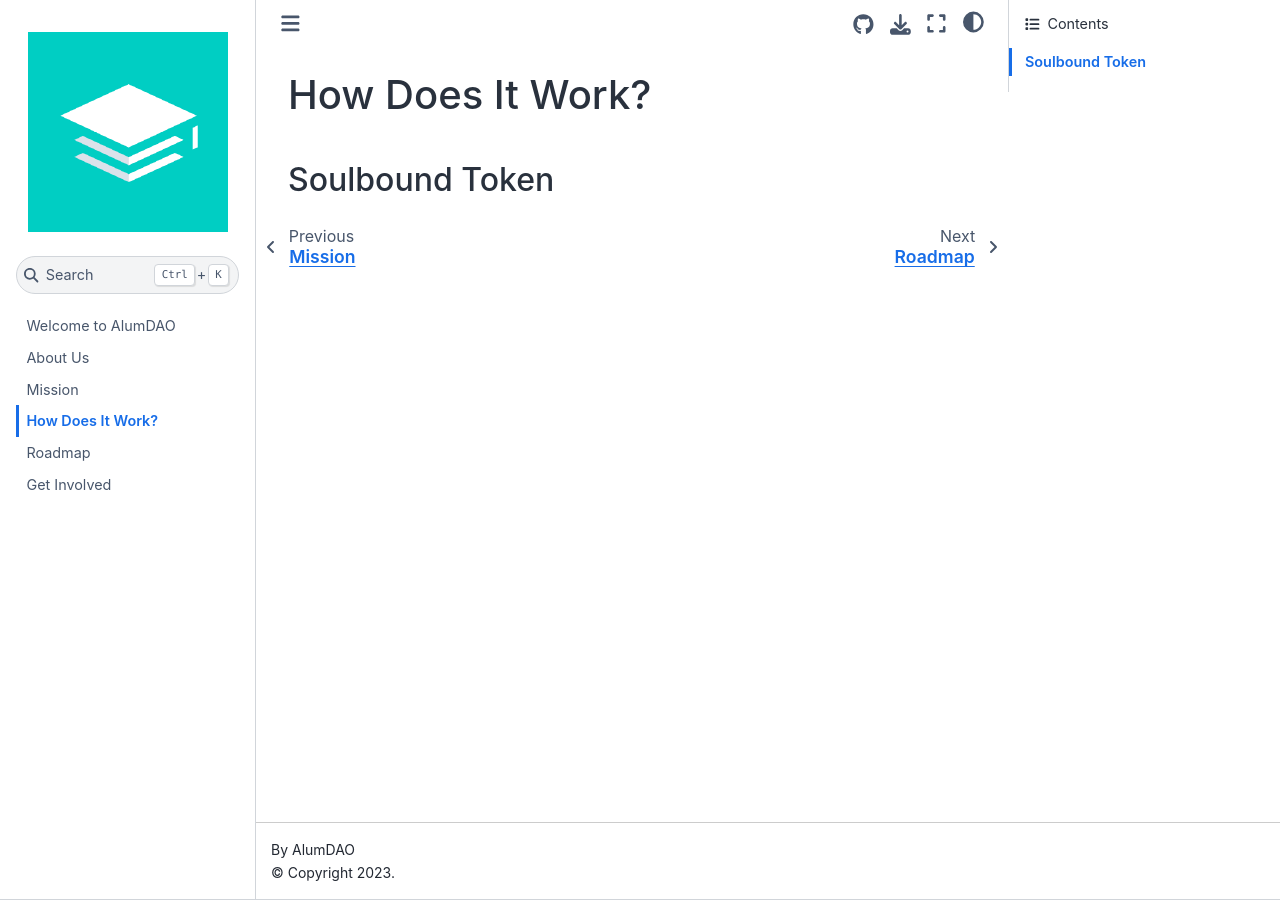
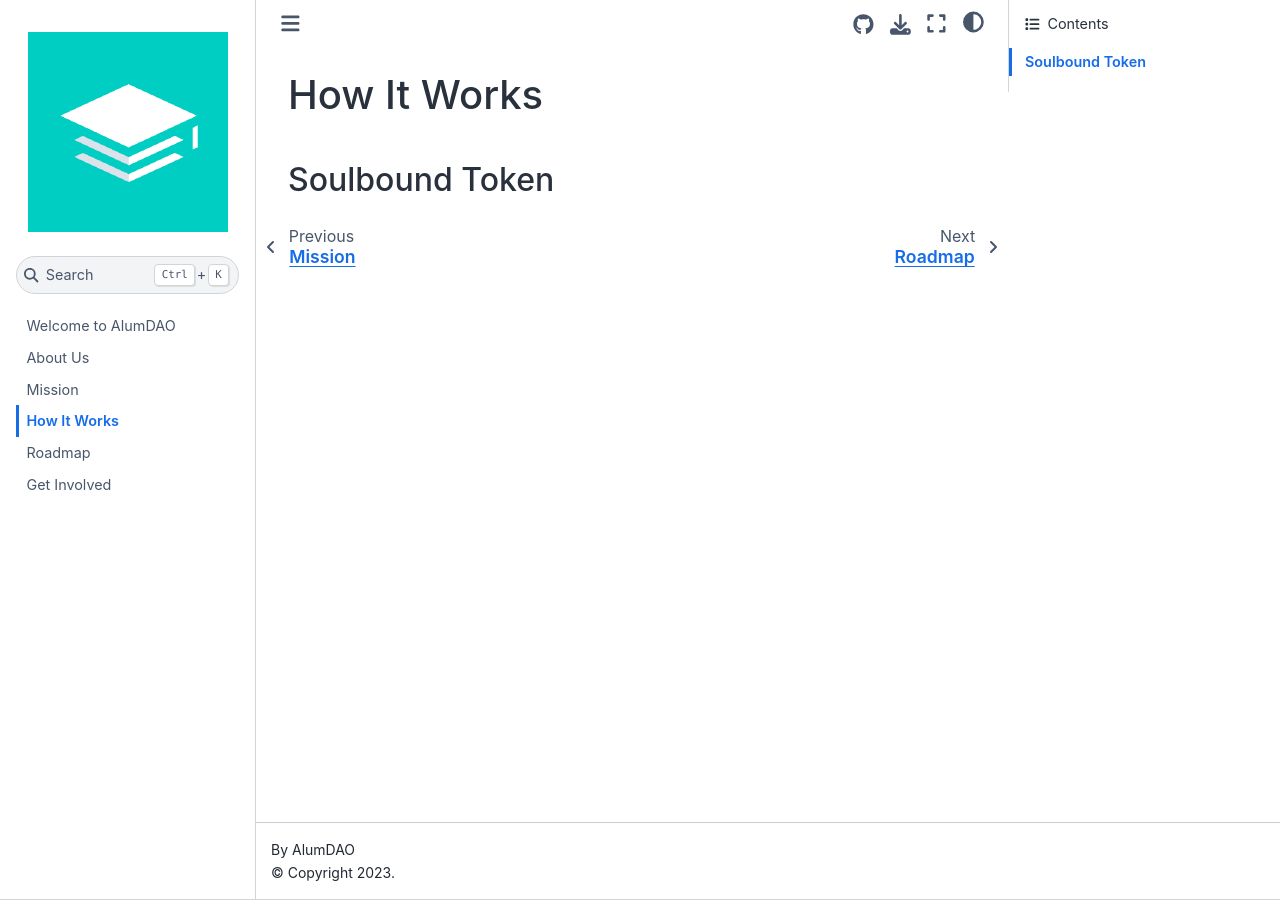
Before and after one commit to danpratl/alumDAO.github.io, a Jupyter Book: the page built from how-it-works.md, in a window 1280 px wide. Built offline with Jupyter Book 1.0.4 settings and Sphinx 7.4.7 and the Sphinx Book theme 1.1.4, drawn with Linux system fonts in a browser that asks for light colours.

Commit message:
Small change

```diff
--- a/how-it-works.md
+++ b/how-it-works.md
@@ -1,4 +1,4 @@
-# How Does It Work?
+# How It Works
 
 
 ## Soulbound Token
```
